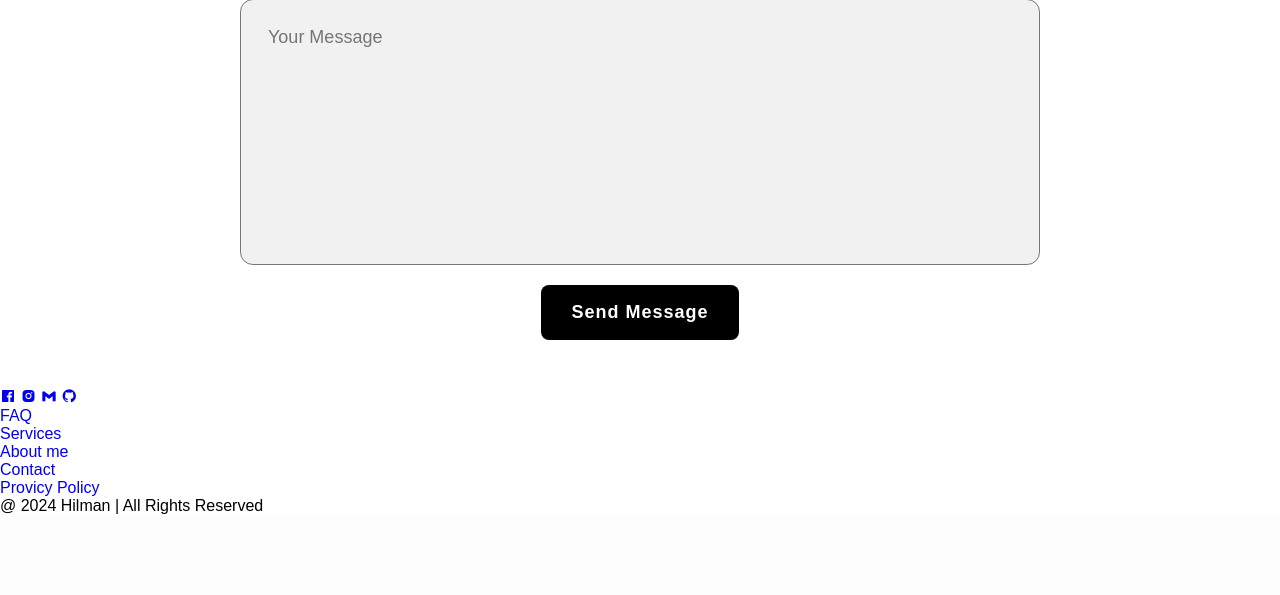
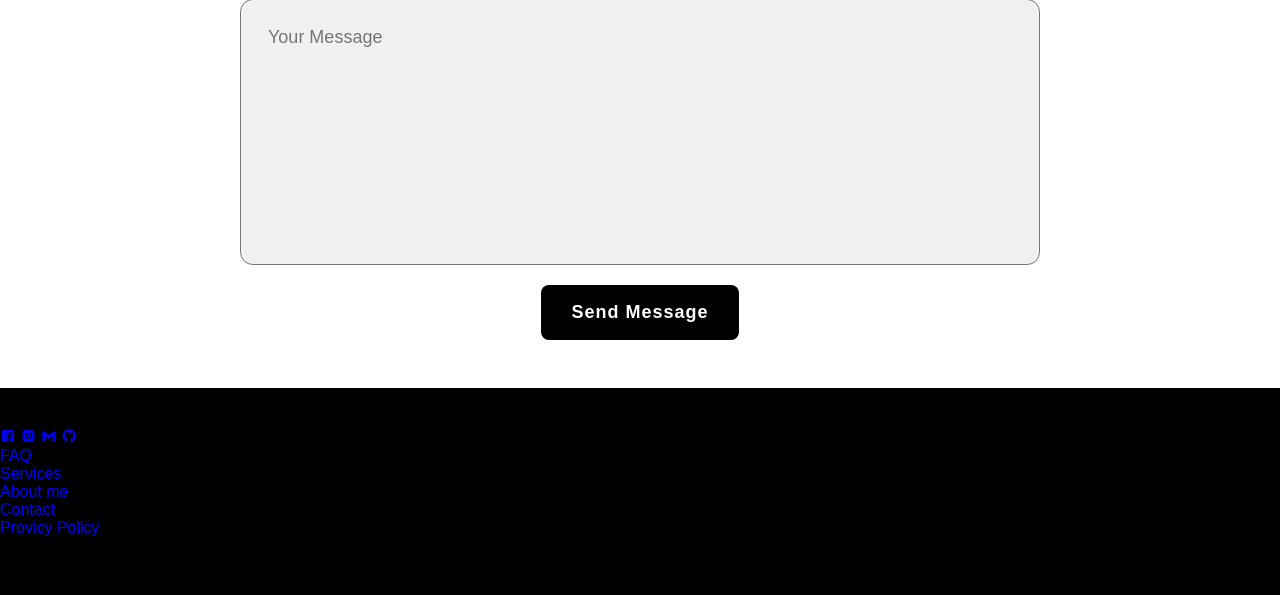
Before and after one commit to hilmanyusoh/Django-Personal-Website, a Django app: template personalweb/myproject/myapp/templates/index.html in a window 1280 px wide. Shown: the part 2297-2892 px from the top of the page. Before the commit the page ends 2811 px from the top, so only its background shows below. Run offline with Django 5.2, Linux system fonts and the light colour scheme; the template is opened without the code that fills it, so the values that code supplies are empty.

Commit message:
Update style.css

```diff
--- a/personalweb/myproject/myapp/static/css/style.css
+++ b/personalweb/myproject/myapp/static/css/style.css
@@ -232,3 +232,11 @@ img:hover {
     margin: 1rem 0;
     resize: none;
 }
+
+.footer{
+    position: relative;
+    bottom: 0;
+    width: 100%;
+    padding: 40px 0;
+    background-color: black;
+}
```
